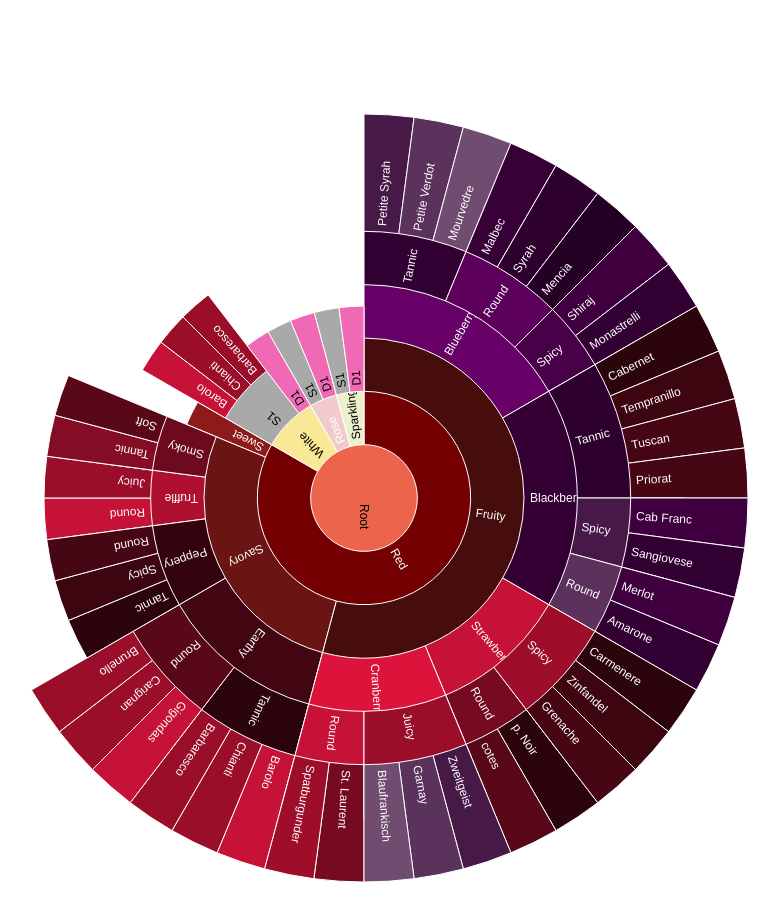
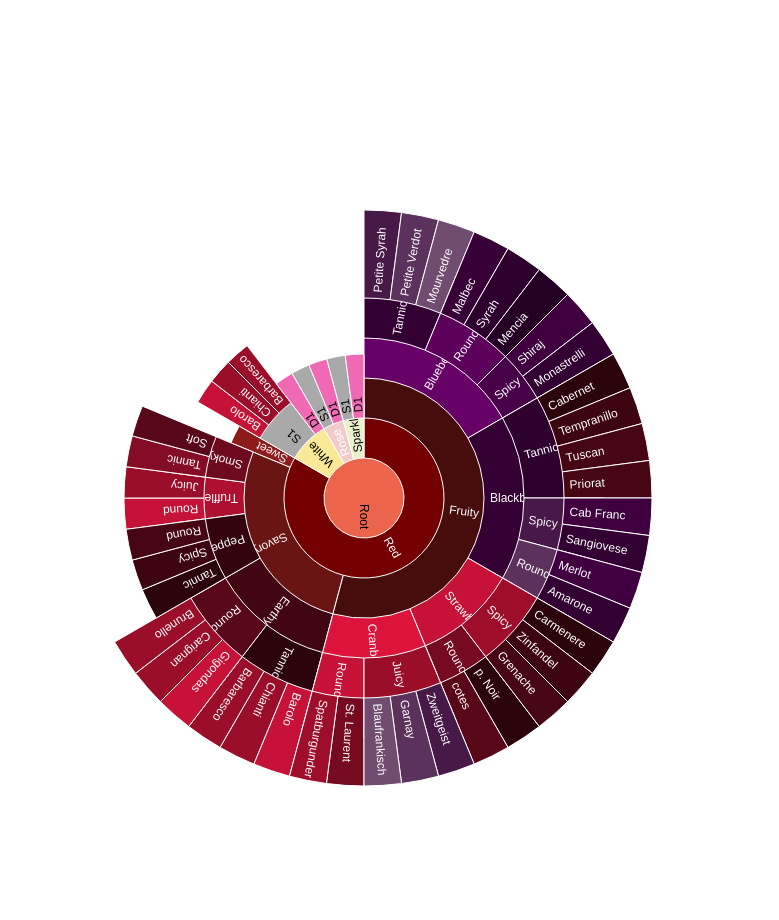
Before and after one commit to kavasseri/kavasseri.github.io, a plain HTML site: page sunburst.html in a window 1280 px wide. Shown: the whole page, without its empty margins (184-963 px from the left). Drawn offline with nearby package versions, Linux system fonts and the light colour scheme.

Commit message:
Update sunburst.html

```diff
--- a/sunburst.html
+++ b/sunburst.html
@@ -19,7 +19,7 @@ text {
 
 var width = 1080,
     height = 960,
-    radius = Math.min(width, height) / 3;
+    radius = Math.min(width, height) / 4;
 
 var x = d3.scale.linear()
     .range([0, 2 * Math.PI]);
```
